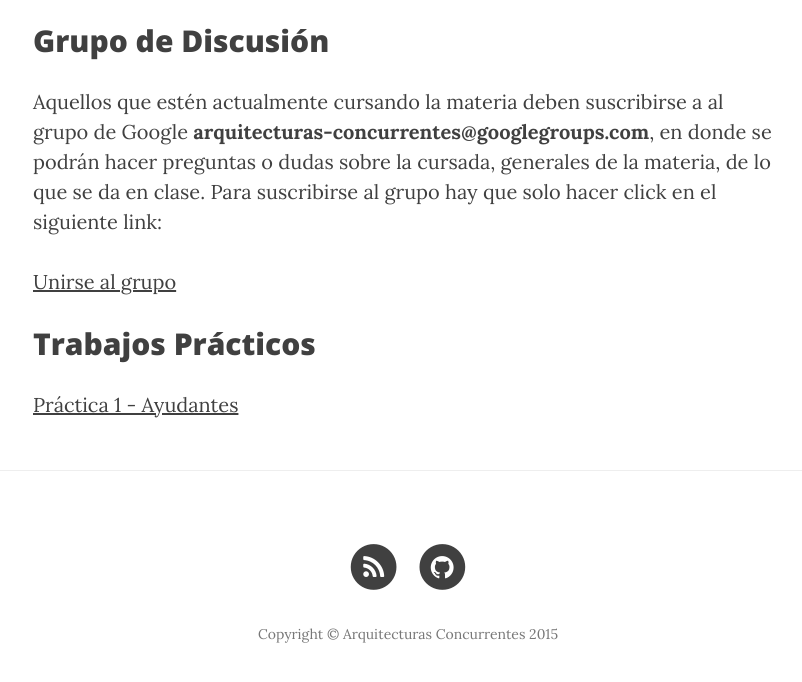
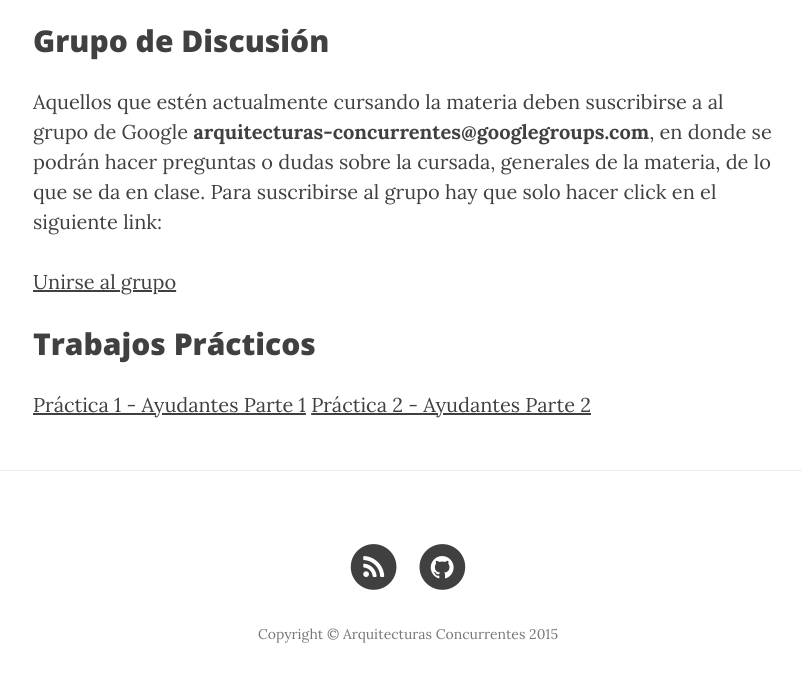
Before and after one commit to arquitecturas-concurrentes/arquitecturas-concurrentes.github.io, a Jekyll site: the page built from cusada.md, in a window 1280 px wide and 900 px high, scrolled down 949 px, cut to the strip 190-872 px from the top of the window. Shown: the whole strip, without its empty margins (232-1034 px from the left). Built offline with Jekyll 4.4.1, drawn with Linux system fonts in a browser that asks for light colours; nearby versions of some CDN libraries.

Commit message:
Update cusada.md

```diff
--- a/cusada.md
+++ b/cusada.md
@@ -20,4 +20,5 @@ hacer preguntas o dudas sobre la cursada, generales de la materia, de lo que se
 
 ## Trabajos Prácticos
 
-[Práctica 1 - Ayudantes](https://docs.google.com/document/d/1j7agLiiWzoOAY3cmF2uevn8fvyrG0oDm0SzBkQru6A4/pub)
+[Práctica 1 - Ayudantes Parte 1](https://docs.google.com/document/d/1j7agLiiWzoOAY3cmF2uevn8fvyrG0oDm0SzBkQru6A4/pub)
+[Práctica 2 - Ayudantes Parte 2](https://docs.google.com/document/d/1kykd-abdpoySCCRq28lo4p5FmSvorxFveFXcqAQU0ig/edit)
```
